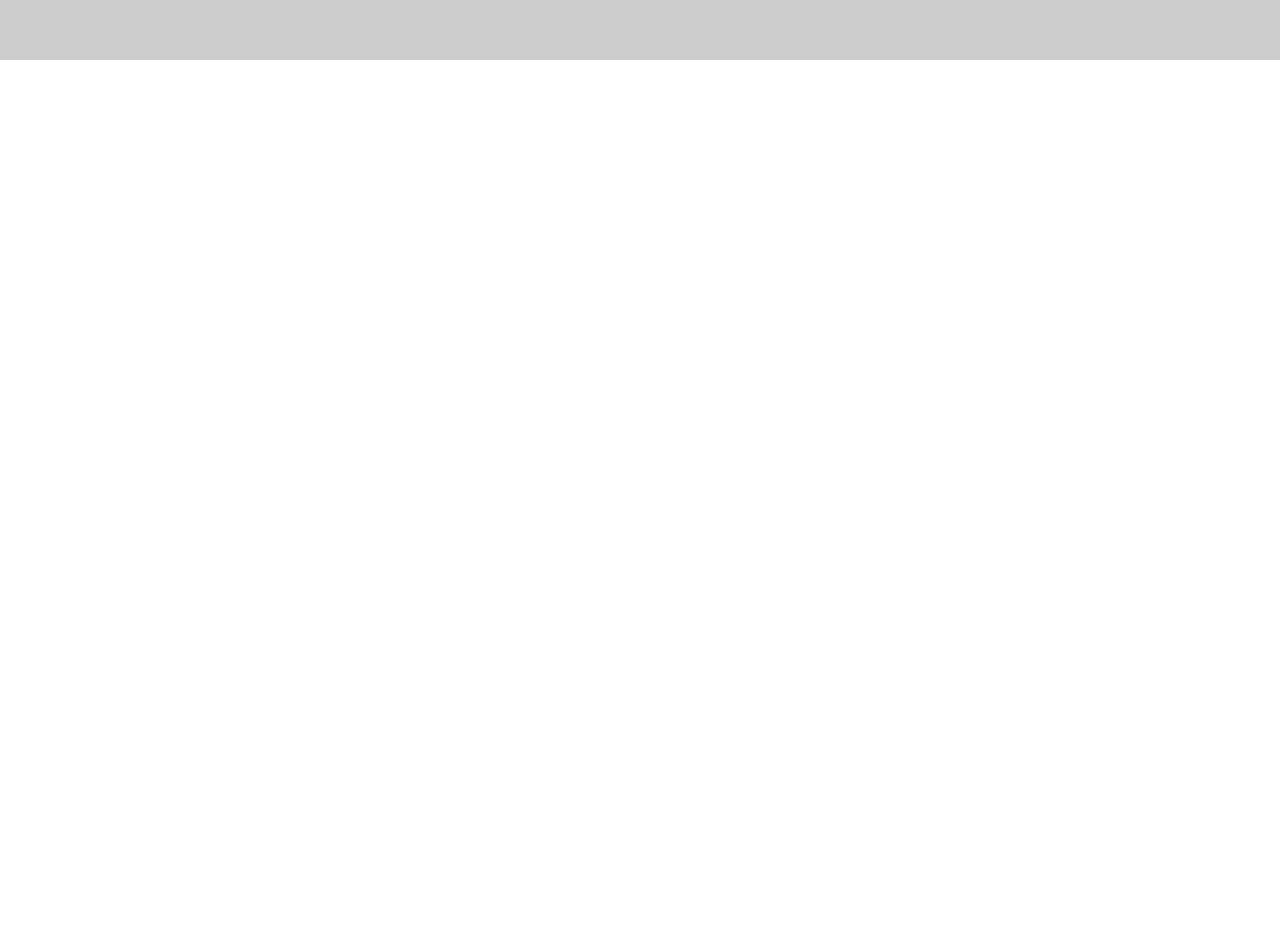
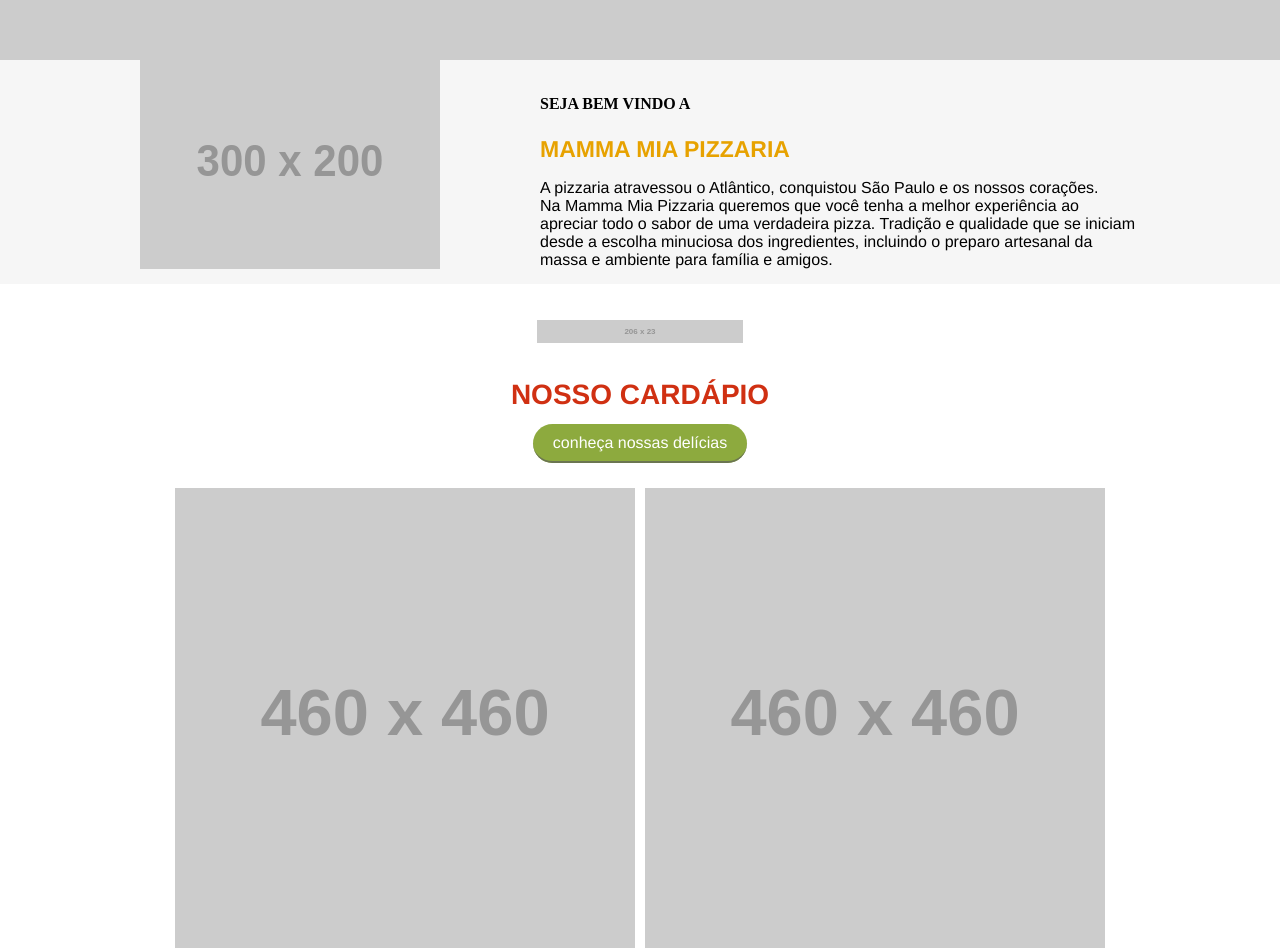
Before and after one commit to anasouza-senai/Pizzaria, a plain HTML site: page index.html in a window 1280 px wide. Shown: the part 640-1592 px from the top of the page. Before the commit the page ends 800 px from the top, so only its background shows below. Drawn offline with nearby package versions, Linux system fonts and the light colour scheme; placeholder pictures from the web are drawn by us.

Commit message:
finalização do site da pizza

```diff
--- a/css/style.css
+++ b/css/style.css
@@ -45,25 +45,25 @@ header {
     rgba(0, 0, 0, 0) 100%
   );
 }
-.container{
+.container {
   max-width: 1073px;
   margin: 0 auto;
 }
-.main-navigation{
+.main-navigation {
   display: flex;
   align-items: center;
 }
-.main-navigation ul{
+.main-navigation ul {
   list-style: none;
   display: flex;
   gap: 28px;
   align-items: center;
   margin: 0;
 }
-.main-navigationli{
+.main-navigationli {
   position: relative;
 }
-.main-navigation a{
+.main-navigation a {
   color: #fff;
   display: block;
   text-decoration: none;
@@ -76,12 +76,12 @@ header {
 .main-navigation a:focus {
   border-color: #e7a200;
 }
-.site-header-main{
+.site-header-main {
   display: flex;
   justify-content: space-between;
   height: 125px;
 }
-.sec-menu{
+.sec-menu {
   display: flex;
   align-items: center;
   gap: 15px;
@@ -89,7 +89,7 @@ header {
 .sec-menu ion-icon {
   font-size: 25px;
 }
-#btnZap{
+#btnZap {
   background: #e7a200;
   border-radius: 65px;
   padding: 3px 15px;
@@ -102,6 +102,88 @@ header {
 
 .Zap {
   text-decoration: none;
-  color:#fff;
+  color: #fff;
+}
 
+.ifood {
+  position: fixed;
+  right: 0;
+  top: 200px;
+  box-shadow: -10px 10px 13px 0px rgba(0, 0, 0, 0.75);
+  -webkit-box-shadow: -10px 10px 13px 0px rgba(0, 0, 0, 0.75);
+  -moz-box-shadow: -10px 10px 13px 0px rgba(0, 0, 0, 0.75);
 }
+
+#BoasVindas {
+  display: flex;
+  justify-content: center;
+  margin: 0 auto;
+  padding-bottom: 15px;
+  background: #f6f6f6;
+}
+#BoasVindas img {
+  padding: 0 100px;
+}
+#TextoBoasVindas {
+  max-width: 600px;
+  padding-right: 100px;
+}
+
+#TextoBoasVindas h4 {
+  text-transform: uppercase;
+  font-size: 16px;
+  margin: 0;
+  padding-top: 35px;
+  font-family: "Times New Roman", Times, serif;
+}
+
+#TextoBoasVindas h3 {
+  text-transform: uppercase;
+  font-weight: 900;
+  color: #e7a200;
+  font-size: 23px;
+  margin-bottom: 0;
+}
+
+#TextoBoasVindas p {
+  margin-bottom: 0;
+}
+
+#Cardapio{
+  display: flex;
+  flex-direction: column;
+  align-items: center;
+}
+
+#Cardapio img{
+  padding: 36px 0;
+}
+#Cardapio div img {
+  padding: 0;
+}
+
+#Cardapio h2{
+  color: #d03012;
+  text-transform: uppercase;
+  font-size: 28px;
+  font-weight: 900;
+  margin: 0 0 7px;
+}
+.btnCardapio{
+  text-decoration: none;
+  color: #fff;
+  background: #8daa3e;
+  padding: 10px 20px;
+  border-radius: 50px;
+  border-bottom: 2px solid #6b7552;
+}
+
+#PromoPizzas{
+  width: 100%;
+  display: flex;
+  flex-wrap: wrap;
+  align-items: center;
+  justify-content: center;
+  gap: 10px;
+  padding-top: 20px;
+}
--- a/index.html
+++ b/index.html
@@ -22,18 +22,61 @@
             </ul>
           </nav>
           <div class="sec-menu">
-            <a href="https://api.whatsapp.com/send?phone=551436028600&text=Gostaria de fazer um pedido." target="_blank"
-             class="Zap">
+            <a
+              href="https://api.whatsapp.com/send?phone=551436028600&text=Gostaria de fazer um pedido."
+              target="_blank"
+              class="Zap"
+            >
               <div id="btnZap">
                 <ion-icon name="logo-whatsapp"></ion-icon>
                 <b><small>14</small> 4002-8922</b>
               </div>
             </a>
-            <ion-icon name="logo-instagram"></ion-icon>
-            <ion-icon name="alarm"></ion-icon>
+
+            <a href="https://instagram.com" class="Zap" target="_blank">
+              <ion-icon name="logo-instagram"></ion-icon>
+            </a>
+            <a href="" class="Zap">
+              <ion-icon name="alarm"></ion-icon>
+            </a>
           </div>
         </div>
       </header>
+
+      <main>
+        <a href="https://ifood.com.br" class="ifood" target="_blank">
+          <img src="https://placehold.co/165x92" alt="" />
+        </a>
+        <div id="BoasVindas">
+          <img src="https://placehold.co/300x200" alt="" />
+          <div id="TextoBoasVindas">
+            <h4>Seja Bem Vindo a</h4>
+            <h3>MAMMA MIA PIZZARIA</h3>
+            <p>
+              A pizzaria atravessou o Atlântico, conquistou São Paulo e os
+              nossos corações. <br />
+              Na Mamma Mia Pizzaria queremos que você tenha a melhor experiência
+              ao apreciar todo o sabor de uma verdadeira pizza. Tradição e
+              qualidade que se iniciam desde a escolha minuciosa dos
+              ingredientes, incluindo o preparo artesanal da massa e ambiente
+              para família e amigos.
+            </p>
+          </div>
+        </div>
+        <div id="Cardapio">
+          <img src="https://placehold.co/206x23" alt="">
+          <h2>nosso cardápio</h2>
+          <p><a href="" class="btnCardapio">conheça nossas delícias</a></p>
+          <div id="PromoPizzas">
+            <img src="https://placehold.co/460x460" alt="">
+            <img src="https://placehold.co/460x460" alt="">
+            <img src="https://placehold.co/460x460" alt="">
+            <img src="https://placehold.co/460x460" alt="">
+          </div>
+        </div>
+      </main>
+
+      <footer></footer>
     </div>
   </body>
   <script
```
Lines whose indentation alone changed are shown as unchanged.
